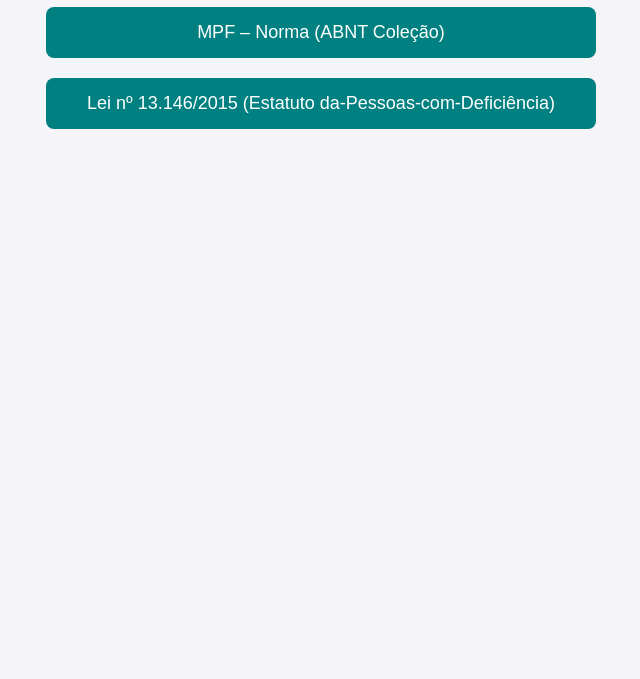
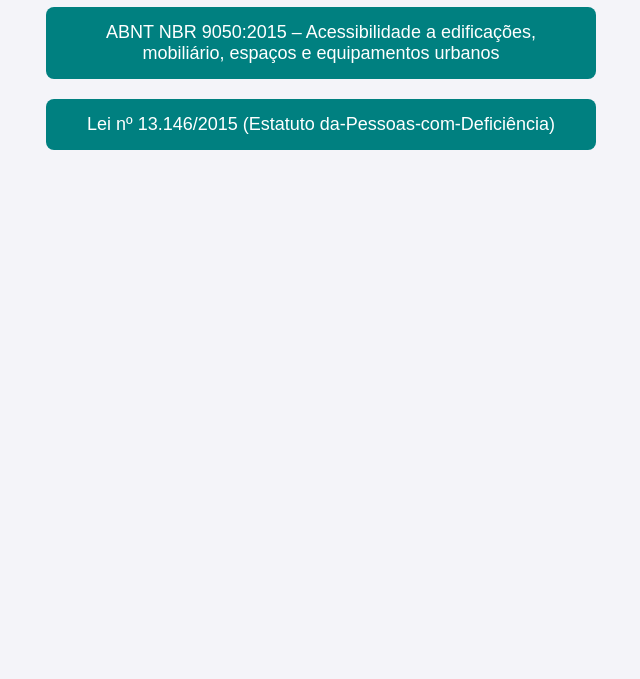
Before and after one commit to Diretoria-Executiva/site, a plain HTML site: page links.html in a window 1280 px wide. Shown: the part 121-800 px from the top of the page, without its empty margins (319-959 px from the left). Drawn offline with Linux system fonts and the light colour scheme.

Commit message:
Update links.html

```diff
--- a/links.html
+++ b/links.html
@@ -35,7 +35,7 @@
 <body>
   <h1>Selecione um link</h1>
   <a href="https://www.abntcolecao.com.br/mpf/norma.aspx?ID=461490" target="_blank">
-    MPF – Norma (ABNT Coleção)
+    ABNT NBR 9050:2015 – Acessibilidade a edificações, mobiliário, espaços e equipamentos urbanos
   </a>
   <a href="https://www.planalto.gov.br/ccivil_03/_ato2015-2018/2015/lei/l13146.htm" target="_blank">
     Lei nº 13.146/2015 (Estatuto da-Pessoas-com-Deficiência)
```
